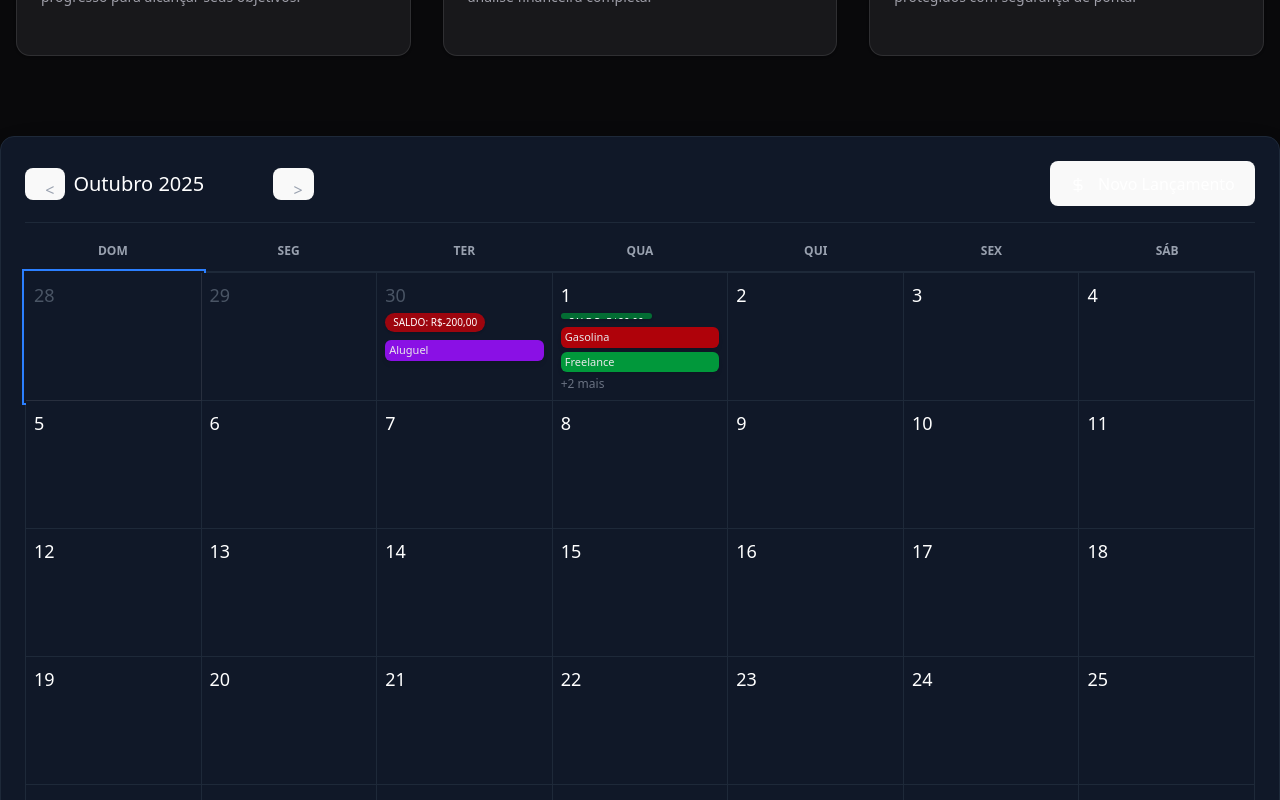
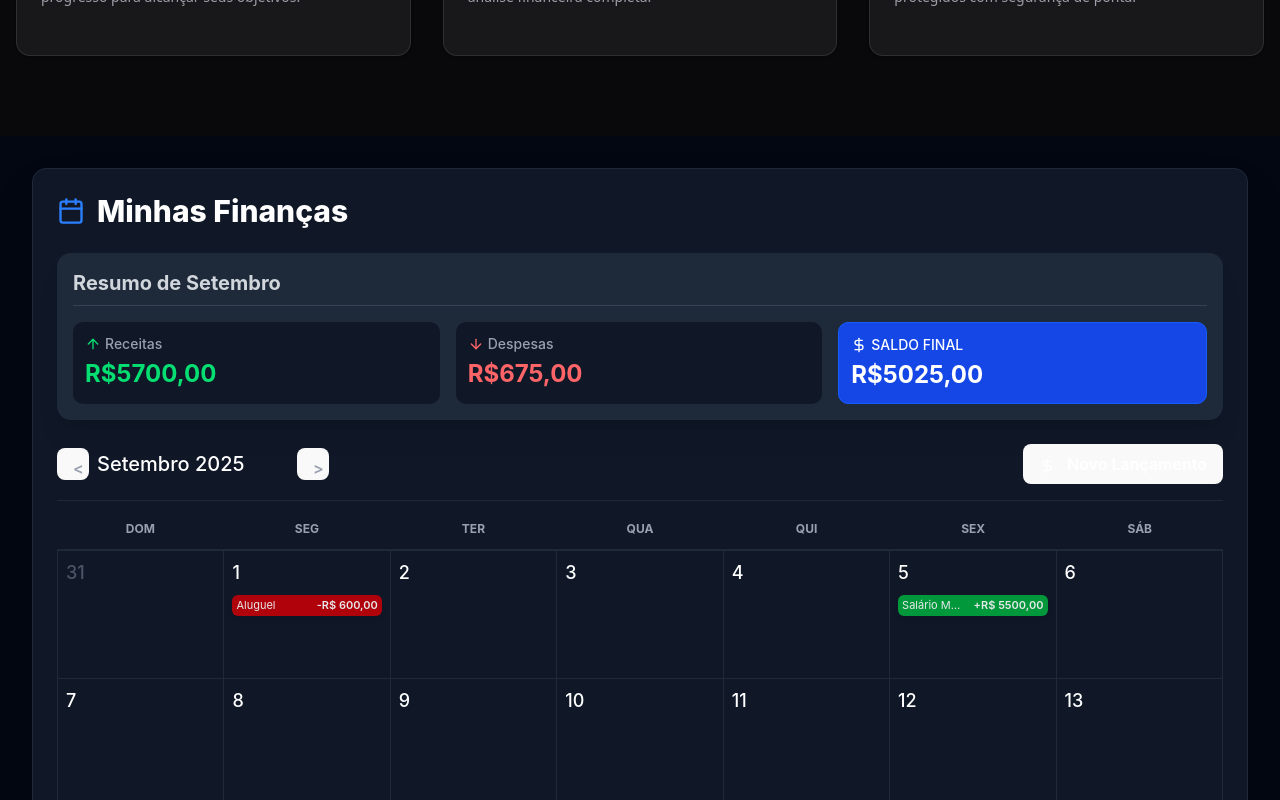
Before and after one commit to allansf29/expenses, a React (Vite) app: page / in a window 1280 px wide. Shown: the part 560-1360 px from the top of the page. Built offline with nearby package versions, Linux system fonts and the light colour scheme.

Commit message:
Criando outras funcionalidades para o calendario e mudando removendo linhas de css que estava bugando cores.

```diff
--- a/src/components/Calendar.tsx
+++ b/src/components/Calendar.tsx
@@ -27,6 +27,13 @@ interface Expense {
   color: string // Cor dinâmica (ex: bg-red-600)
 }
 
+interface MonthlySummary {
+    totalIncome: number;
+    totalExpense: number;
+    balance: number;
+    monthName: string;
+}
+
 // Cores puras para seleção customizada
 const colorOptions: { value: string; label: string; className: string }[] = [
   { value: "bg-red-600", label: "Vermelho", className: "bg-red-600" },
@@ -45,19 +52,108 @@ const createCorrectedDate = (dateString: string): Date => {
   return correctedDate;
 }
 
-// Dados iniciais (Outubro/2025)
+// --- DADOS INICIAIS (Ficam em 2025, mas o app inicia no mês atual) ---
 const initialExpenses: Expense[] = [
-  { id: 1, date: createCorrectedDate("2025-10-01"), amount: 60.0, description: "Gasolina", type: 'expense', color: "bg-red-700" },
-  { id: 2, date: createCorrectedDate("2025-10-01"), amount: 100.0, description: "Freelance", type: 'income', color: "bg-green-600" },
-  { id: 3, date: createCorrectedDate("2025-10-01"), amount: 15.0, description: "Almoço", type: 'expense', color: "bg-yellow-600" },
-  { id: 4, date: createCorrectedDate("2025-10-01"), amount: 5.0, description: "Café", type: 'expense', color: "bg-blue-600" },
-  { id: 5, date: createCorrectedDate("2025-09-30"), amount: 200.0, description: "Aluguel", type: 'expense', color: "bg-purple-600" },
-]
+  // Outubro (Mês Principal para dados de teste)
+  { id: 1, date: createCorrectedDate("2025-10-01"), amount: 600.0, description: "Aluguel", type: 'expense', color: "bg-red-700" },
+  { id: 2, date: createCorrectedDate("2025-10-05"), amount: 5500.0, description: "Salário Mensal", type: 'income', color: "bg-green-600" },
+  { id: 3, date: createCorrectedDate("2025-10-05"), amount: 150.0, description: "Supermercado", type: 'expense', color: "bg-yellow-600" },
+  { id: 4, date: createCorrectedDate("2025-10-10"), amount: 55.50, description: "Cinema e Pipoca", type: 'expense', color: "bg-blue-600" },
+  { id: 5, date: createCorrectedDate("2025-10-15"), amount: 300.0, description: "Venda Freelancer", type: 'income', color: "bg-purple-600" },
+  { id: 6, date: createCorrectedDate("2025-10-15"), amount: 25.0, description: "Padaria", type: 'expense', color: "bg-red-600" },
+  { id: 7, date: createCorrectedDate("2025-10-22"), amount: 120.0, description: "Plano de Saúde", type: 'expense', color: "bg-pink-600" },
+  { id: 8, date: createCorrectedDate("2025-10-22"), amount: 450.0, description: "Consultoria", type: 'income', color: "bg-green-700" },
+  { id: 9, date: createCorrectedDate("2025-10-28"), amount: 35.0, description: "Conta de Luz", type: 'expense', color: "bg-blue-800" },
+  { id: 10, date: createCorrectedDate("2025-09-28"), amount: 200.0, description: "Reembolso", type: 'income', color: "bg-yellow-700" },
+  { id: 11, date: createCorrectedDate("2025-09-01"), amount: 600.0, description: "Aluguel", type: 'expense', color: "bg-red-700" },
+  { id: 12, date: createCorrectedDate("2025-09-05"), amount: 5500.0, description: "Salário Mensal", type: 'income', color: "bg-green-600" },
+  { id: 13, date: createCorrectedDate("2025-10-05"), amount: 150.0, description: "Supermercado", type: 'expense', color: "bg-yellow-600" },
+  { id: 14, date: createCorrectedDate("2025-10-10"), amount: 55.50, description: "Cinema e Pipoca", type: 'expense', color: "bg-blue-600" },
+  { id: 15, date: createCorrectedDate("2025-10-15"), amount: 300.0, description: "Venda Freelancer", type: 'income', color: "bg-purple-600" },
+  { id: 16, date: createCorrectedDate("2025-10-15"), amount: 25.0, description: "Padaria", type: 'expense', color: "bg-red-600" },
+  { id: 17, date: createCorrectedDate("2025-10-22"), amount: 120.0, description: "Plano de Saúde", type: 'expense', color: "bg-pink-600" },
+  { id: 18, date: createCorrectedDate("2025-10-22"), amount: 450.0, description: "Consultoria", type: 'income', color: "bg-green-700" },
+  { id: 19, date: createCorrectedDate("2025-10-28"), amount: 35.0, description: "Conta de Luz", type: 'expense', color: "bg-blue-800" },
+  { id: 20, date: createCorrectedDate("2025-10-28"), amount: 200.0, description: "Reembolso", type: 'income', color: "bg-yellow-700" },
 
-// --- 2. Componente Principal ---
+  // Setembro (Mês Anterior)
+  { id: 11, date: createCorrectedDate("2025-09-28"), amount: 75.0, description: "Jantar", type: 'expense', color: "bg-red-500" },
+
+  // Novembro (Próximo Mês)
+  { id: 12, date: createCorrectedDate("2025-11-01"), amount: 120.0, description: "Internet", type: 'expense', color: "bg-blue-500" },
+];
+
+// Componente Button Simples (Evitando dependências externas)
+const SimpleButton: React.FC<React.ButtonHTMLAttributes<HTMLButtonElement>> = ({ children, className, ...props }) => (
+  <button
+    {...props}
+    className={`px-4 py-2 rounded-md font-semibold transition-colors focus:outline-none focus:ring-2 focus:ring-offset-2 focus:ring-offset-gray-900 ${className}`}
+  >
+    {children}
+  </button>
+);
+
+// --- 2. Componente Resumo Total (Agora com filtro mensal) ---
+
+const TotalSummary: React.FC<{ summary: MonthlySummary }> = ({ summary }) => {
+  const { totalIncome, totalExpense, balance, monthName } = summary;
+
+  const formatCurrency = (amount: number) =>
+    `R$${amount.toFixed(2).replace('.', ',')}`;
+
+  // Capitaliza a primeira letra do nome do mês para exibição
+  const displayMonthName = monthName.charAt(0).toUpperCase() + monthName.slice(1);
+
+  return (
+    <div className="bg-gray-800 p-4 rounded-xl shadow-xl mb-6 text-white">
+      <h2 className="text-xl font-bold mb-4 border-b border-gray-700 pb-2 text-gray-300">
+        Resumo de {displayMonthName}
+      </h2>
+
+      <div className="flex flex-wrap gap-4 justify-between">
+
+        {/* Total Receitas */}
+        <div className="flex flex-col items-start p-3 bg-gray-900 rounded-lg flex-1 min-w-[150px] transition-transform hover:scale-[1.02] duration-300">
+          <div className="text-sm text-gray-400 font-medium flex items-center">
+            <ArrowUp className="w-4 h-4 mr-1 text-green-400"/> Receitas
+          </div>
+          <span className="text-2xl font-bold text-green-400 mt-1">
+            {formatCurrency(totalIncome)}
+          </span>
+        </div>
+
+        {/* Total Despesas */}
+        <div className="flex flex-col items-start p-3 bg-gray-900 rounded-lg flex-1 min-w-[150px] transition-transform hover:scale-[1.02] duration-300">
+          <div className="text-sm text-gray-400 font-medium flex items-center">
+            <ArrowDown className="w-4 h-4 mr-1 text-red-400"/> Despesas
+          </div>
+          <span className="text-2xl font-bold text-red-400 mt-1">
+            {formatCurrency(totalExpense)}
+          </span>
+        </div>
+
+        {/* Saldo Total (Destaque) */}
+        <div className={`flex flex-col items-start p-3 rounded-lg flex-1 min-w-[150px] transition-transform hover:scale-[1.02] duration-300 ${
+          balance >= 0 ? 'bg-blue-700' : 'bg-red-800'
+        } border ${balance >= 0 ? 'border-blue-600' : 'border-red-700'}`}>
+          <div className="text-sm font-medium flex items-center text-white">
+            <DollarSign className="w-4 h-4 mr-1"/> SALDO FINAL
+          </div>
+          <span className="text-2xl font-bold text-white mt-1">
+            {formatCurrency(balance)}
+          </span>
+        </div>
+      </div>
+    </div>
+  );
+}
+
+
+// --- 3. Componente Principal ---
 
 export default function ExpenseCalendar(): React.ReactElement {
-  const [currentMonth, setCurrentMonth] = useState(new Date(2025, 9, 1)) // Outubro/2025
+  // ATUALIZAÇÃO 1: Inicia no mês/dia atual
+  const [currentMonth, setCurrentMonth] = useState(new Date())
   const [selectedDate, setSelectedDate] = useState(new Date())
 
   const [expenses, setExpenses] = useState<Expense[]>(initialExpenses)
@@ -65,15 +161,47 @@ export default function ExpenseCalendar(): React.ReactElement {
   const [isModalOpen, setIsModalOpen] = useState(false)
   const [newAmount, setNewAmount] = useState<string>("")
   const [newDescription, setNewDescription] = useState("")
+  // Usa o formato 'yyyy-MM-dd' para o input type="date"
   const [newDate, setNewDate] = useState(format(selectedDate, "yyyy-MM-dd"))
   const [newType, setNewType] = useState<TransactionType>('expense')
   const [newColor, setNewColor] = useState(colorOptions[0].value)
 
+  // ATUALIZAÇÃO 2: Calcula o resumo financeiro APENAS para o mês atual
+  const monthlySummary = useMemo(() => {
+    const monthStart = startOfMonth(currentMonth);
+    const monthEnd = endOfMonth(currentMonth);
+
+    // Filtra as despesas que estão DENTRO do mês atual, incluindo os limites do mês
+    const filteredExpenses = expenses.filter(e =>
+        isSameMonth(e.date, currentMonth)
+    );
+
+    const totalIncome = filteredExpenses
+        .filter(e => e.type === 'income')
+        .reduce((sum, exp) => sum + exp.amount, 0);
+
+    const totalExpense = filteredExpenses
+        .filter(e => e.type === 'expense')
+        .reduce((sum, exp) => sum + exp.amount, 0);
+
+    const balance = totalIncome - totalExpense;
+
+    return {
+        totalIncome,
+        totalExpense,
+        balance,
+        monthName: format(currentMonth, "MMMM", { locale: ptBR })
+    };
+  }, [expenses, currentMonth]);
+
 
   const handleAddExpense = () => {
+    // Substitui vírgula por ponto para garantir que parseFloat funcione corretamente.
     const amountFloat = parseFloat(newAmount.replace(",", "."))
+
+    // Simples feedback de erro no console
     if (newDescription.trim() === "" || isNaN(amountFloat) || amountFloat <= 0) {
-      alert("Por favor, insira um valor e uma descrição válidos.")
+      console.error("Erro: Por favor, insira um valor e uma descrição válidos.")
       return
     }
 
@@ -104,17 +232,8 @@ export default function ExpenseCalendar(): React.ReactElement {
     setIsModalOpen(true)
   }
 
-  // Componente Button Simples (Substitui Button do Shadcn)
-  const SimpleButton: React.FC<React.ButtonHTMLAttributes<HTMLButtonElement>> = ({ children, className, ...props }) => (
-    <button
-      {...props}
-      className={`px-4 py-2 rounded-md font-semibold transition-colors focus:outline-none focus:ring-2 focus:ring-offset-2 focus:ring-offset-gray-900 ${className}`}
-    >
-      {children}
-    </button>
-  );
 
-  // --- Renderização do Cabeçalho ---
+  // --- Renderização do Cabeçalho do Calendário ---
 
   const renderHeader = () => (
     <div className="flex items-center justify-between mb-2 pb-4 border-b border-gray-800 text-white">
@@ -139,6 +258,7 @@ export default function ExpenseCalendar(): React.ReactElement {
       </div>
       {/* Botão Novo Lançamento */}
       <SimpleButton
+        // Abre o modal para a data selecionada atualmente (ou hoje se for a primeira vez)
         onClick={() => openModalForDate(selectedDate)}
         className="bg-blue-600 hover:bg-blue-700 text-white focus:ring-blue-500"
       >
@@ -151,6 +271,7 @@ export default function ExpenseCalendar(): React.ReactElement {
 
   const renderDays = () => {
     const days: React.ReactElement[] = []
+    // Começa no Domingo (0)
     const dayNames = ["Dom", "Seg", "Ter", "Qua", "Qui", "Sex", "Sáb"]
 
     for (let i = 0; i < 7; i++) {
@@ -166,7 +287,7 @@ export default function ExpenseCalendar(): React.ReactElement {
     return <div className="flex w-full border-b border-gray-800">{days}</div>
   }
 
-  // --- Renderização das Células ---
+  // --- Renderização das Células do Calendário ---
 
   const renderCells = () => {
     const monthStart = startOfMonth(currentMonth)
@@ -184,11 +305,8 @@ export default function ExpenseCalendar(): React.ReactElement {
         const cloneDay = new Date(day)
         const formattedDate = format(cloneDay, "d")
 
+        // Filtra os lançamentos para o dia atual
         const dayExpenses = expenses.filter((e) => isSameDay(e.date, cloneDay))
-
-        const totalIncome = dayExpenses.filter(e => e.type === 'income').reduce((sum, exp) => sum + exp.amount, 0)
-        const totalExpense = dayExpenses.filter(e => e.type === 'expense').reduce((sum, exp) => sum + exp.amount, 0)
-        const dailyBalance = totalIncome - totalExpense
 
         const isCurrentMonth = isSameMonth(cloneDay, monthStart)
         const isToday = isSameDay(cloneDay, new Date())
@@ -213,35 +331,28 @@ export default function ExpenseCalendar(): React.ReactElement {
                 {formattedDate}
             </div>
 
-            {/* Visualização do SALDO DIÁRIO */}
-            {dailyBalance !== 0 && (
-              <span
-                className={`text-[10px] text-white px-2 py-[2px] rounded-full font-medium shadow-sm truncate max-w-full
-                  ${dailyBalance > 0 ? "bg-green-700/80" : "bg-red-700/80"} mb-1
-                `}
-                title={`Receita: R$${totalIncome.toFixed(2)} | Despesa: R$${totalExpense.toFixed(2)}`}
-              >
-                SALDO: R${dailyBalance.toFixed(2).replace('.', ',')}
-              </span>
-            )}
-
-            {/* Exibe as notas do dia como BLOCOS COLORIDOS */}
+            {/* Exibe as notas do dia como BLOCOS COLORIDOS - Com valor e sinal */}
             <div className="flex flex-col gap-1 w-full mt-1">
-                {dayExpenses.slice(0, 2).map((event, idx) => (
+                {/* Mostra até 3 itens */}
+                {dayExpenses.slice(0, 3).map((event, idx) => (
                     <div
                         key={idx}
-                        className={`text-[11px] text-white px-1 py-[2px] rounded-sm truncate w-full shadow-md ${event.color} transition-opacity hover:opacity-100 opacity-90`}
+                        className={`text-[11px] text-white px-1 py-[2px] rounded-sm truncate w-full shadow-md flex justify-between items-center ${event.color} transition-opacity hover:opacity-100 opacity-90`}
                         title={`${event.description} | ${event.type === 'income' ? 'Receita' : 'Despesa'}: R$${event.amount.toFixed(2).replace('.', ',')}`}
                     >
-                        {event.description}
+                        <span className="truncate">{event.description}</span>
+                        {/* Exibe o valor com sinal */}
+                        <span className="font-semibold ml-2 flex-shrink-0">
+                            {event.type === 'income' ? '+' : '-'}R$ {event.amount.toFixed(2).replace('.', ',')}
+                        </span>
                     </div>
                 ))}
             </div>
 
             {/* Indicador de mais itens */}
-            {dayExpenses.length > 2 && (
+            {dayExpenses.length > 3 && (
                 <span className="text-xs text-gray-500 mt-1 cursor-pointer hover:text-blue-400">
-                    +{dayExpenses.length - 2} mais
+                    +{dayExpenses.length - 3} mais
                 </span>
             )}
 
@@ -262,19 +373,19 @@ export default function ExpenseCalendar(): React.ReactElement {
     return <div className="mt-0 border-l border-t border-gray-800">{rows}</div>
   }
 
-  // --- 3. Modal de Adição (PURO REACT/TAILWIND) ---
+  // --- 4. Modal de Adição (PURO REACT/TAILWIND) ---
 
   const renderModal = () => {
     if (!isModalOpen) return null;
 
     return (
       // Overlay do Modal (fixed inset-0)
-      <div className="fixed inset-0 z-50 bg-black/70 flex items-center justify-center">
+      <div className="fixed inset-0 z-50 bg-black/70 flex items-center justify-center p-4">
         {/* Conteúdo do Modal */}
-        <div className="bg-gray-900 border border-gray-700 text-white rounded-xl shadow-2xl p-6 w-full max-w-lg">
+        <div className="bg-gray-900 border border-gray-700 text-white rounded-xl shadow-2xl p-6 w-full max-w-lg max-h-[90vh] overflow-y-auto">
 
           {/* Header do Modal */}
-          <div className="flex justify-between items-center border-b border-gray-800 pb-3 mb-4">
+          <div className="flex justify-between items-center border-b border-gray-800 pb-3 mb-4 sticky top-0 bg-gray-900 z-10">
             <h3 className="text-xl text-white font-bold">
               Novo Lançamento em {format(selectedDate, "dd/MM/yyyy")}
             </h3>
@@ -330,6 +441,7 @@ export default function ExpenseCalendar(): React.ReactElement {
                 id="amount"
                 type="text"
                 value={newAmount}
+                // Permite apenas números, vírgulas ou pontos
                 onChange={(e) => setNewAmount(e.target.value.replace(/[^0-9,.]/g, ''))}
                 className="w-full mt-1 p-2 rounded-md bg-gray-800 border border-gray-700 text-white placeholder:text-gray-500 focus:border-blue-500 focus:ring-1 focus:ring-blue-500"
                 placeholder="0,00"
@@ -406,8 +518,19 @@ export default function ExpenseCalendar(): React.ReactElement {
   // --- Renderização Principal ---
 
   return (
-    // Div Principal com estilo de Card
+    <div className="bg-gray-950 min-h-screen p-4 md:p-8 font-['Inter']">
+      {/* Div Principal com estilo de Card */}
       <div className="p-6 w-full shadow-2xl rounded-xl bg-gray-900 border border-gray-800 max-w-7xl mx-auto">
+
+        <h1 className="text-3xl font-extrabold text-white mb-6 flex items-center">
+            <CalendarIcon className="w-7 h-7 mr-3 text-blue-500"/>
+            Minhas Finanças
+        </h1>
+
+        {/* Adiciona o Resumo Total, agora filtrado pelo mês */}
+        <TotalSummary summary={monthlySummary} />
+
+        {/* Renderiza o Calendário */}
         {renderHeader()}
         {renderDays()}
         {renderCells()}
@@ -415,5 +538,6 @@ export default function ExpenseCalendar(): React.ReactElement {
         {/* Renderiza o Modal */}
         {renderModal()}
       </div>
+    </div>
   )
 }
--- a/src/index.css
+++ b/src/index.css
@@ -68,15 +68,7 @@ h1 {
 }
 
 button {
-  border-radius: 8px;
-  border: 1px solid transparent;
-  padding: 0.6em 1.2em;
-  font-size: 1em;
-  font-weight: 500;
-  font-family: inherit;
-  background-color: #1a1a1a;
-  cursor: pointer;
-  transition: border-color 0.25s;
+
 }
 button:hover {
   border-color: #646cff;
```
Lines whose indentation alone changed are shown as unchanged.
